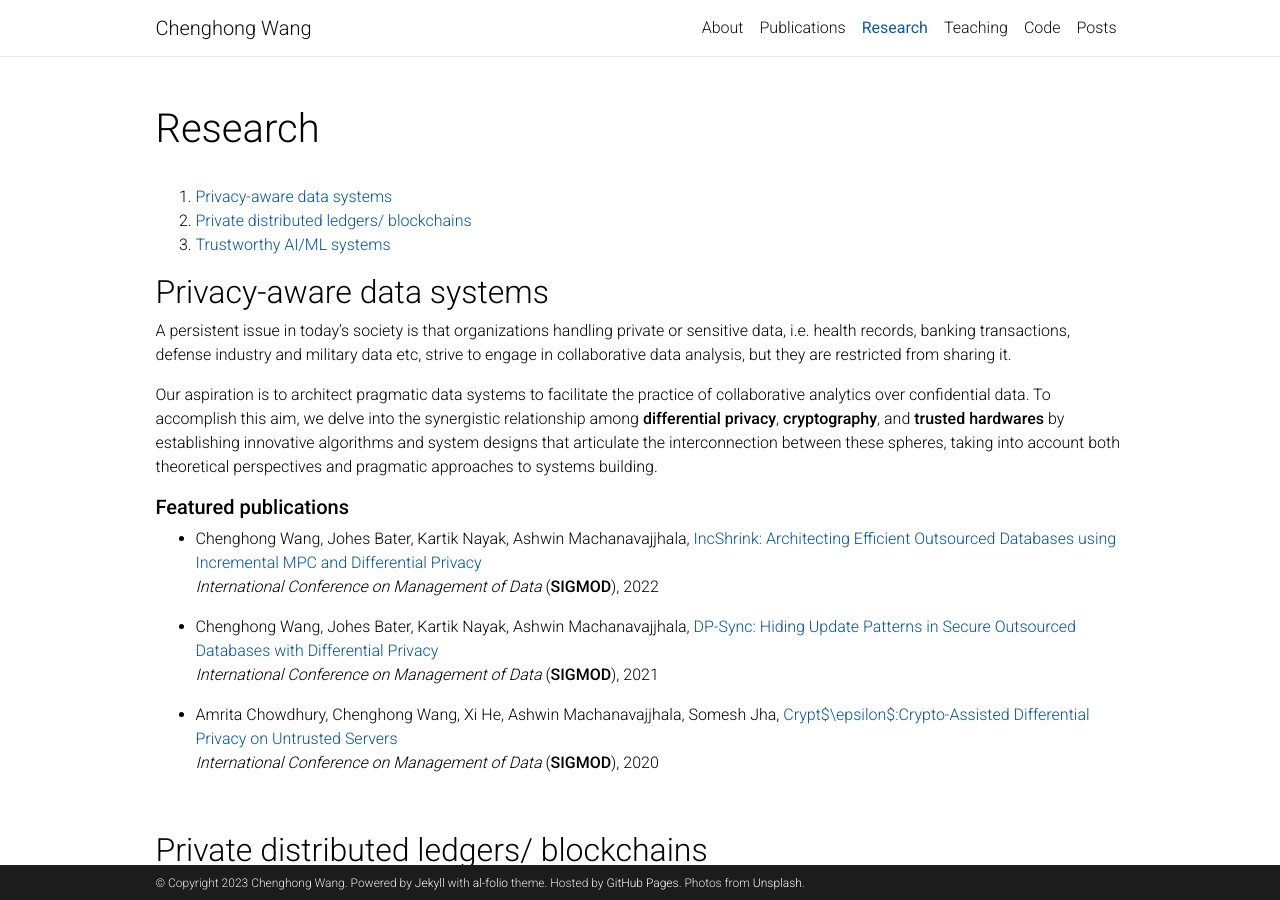
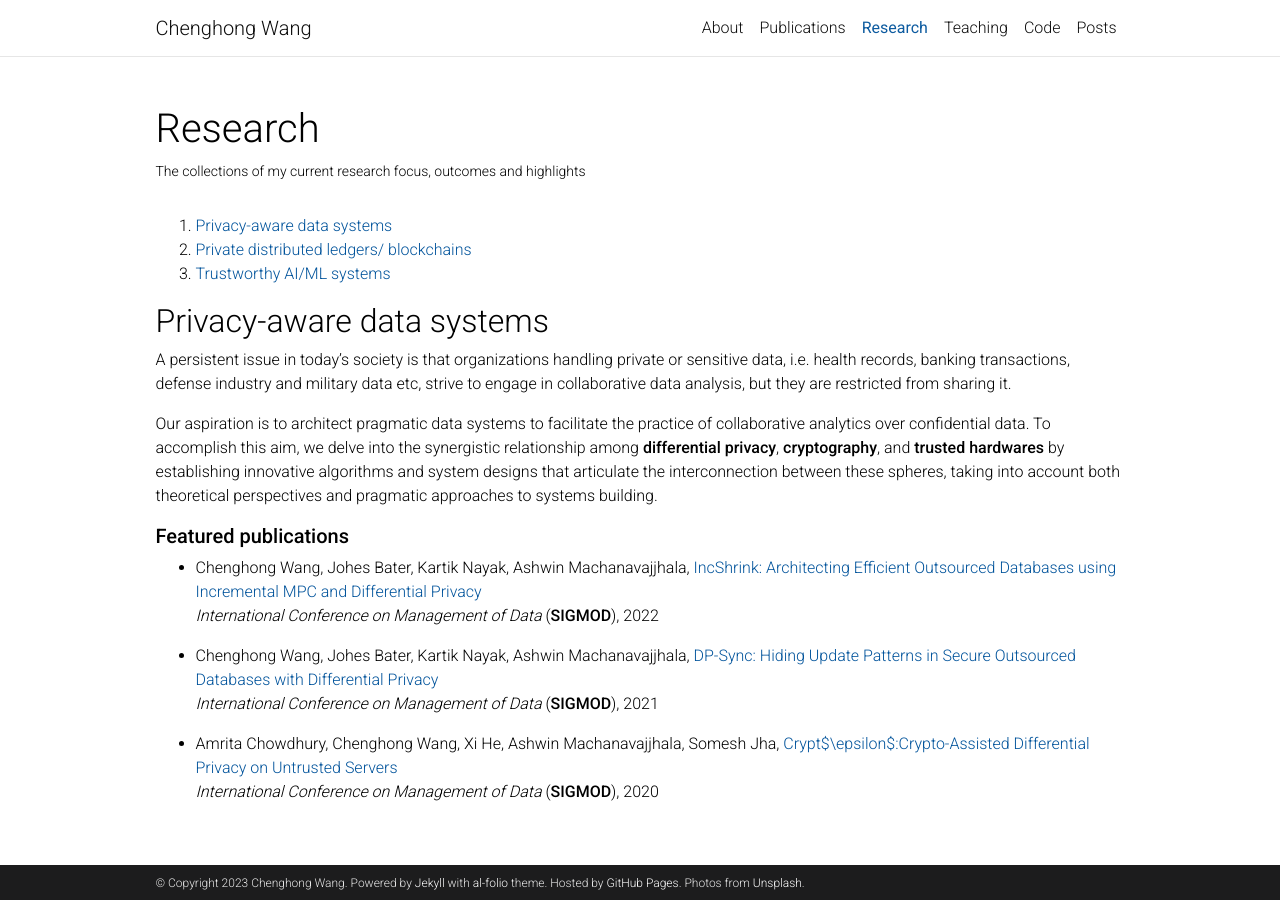
Before and after one commit to lovingmage/lovingmage.github.io, a Jekyll site: the page built from _pages/projects.md, in a window 1280 px wide and 900 px high. Built offline with Jekyll 4.4.1, drawn with Linux system fonts in a browser that asks for light colours; comment, search, counter and statistics services are not loaded; a style sheet for code colours, icons or effects is not loaded.

Commit message:
Update projects.md

```diff
--- a/_pages/projects.md
+++ b/_pages/projects.md
@@ -2,10 +2,9 @@
 layout: page
 title: Research
 permalink: /projects/
-description:
+description: The collections of my current research focus, outcomes and highlights
 nav: true
 nav_order: 2
-display_categories: [research, tech]
 horizontal: false
 ---
 
```
